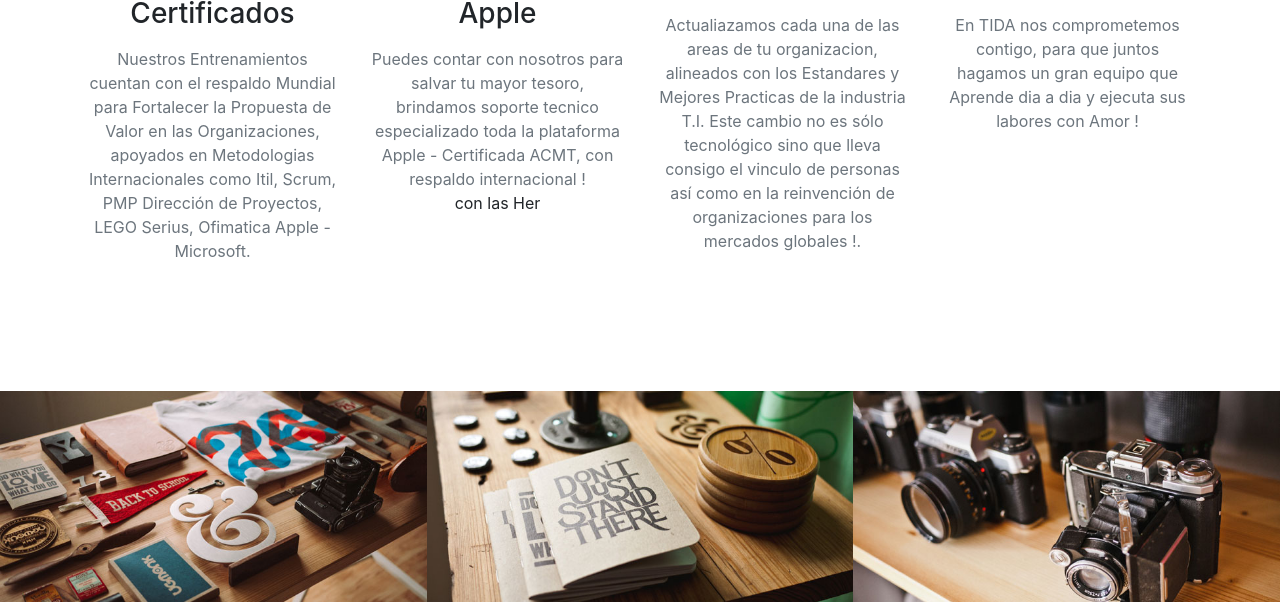
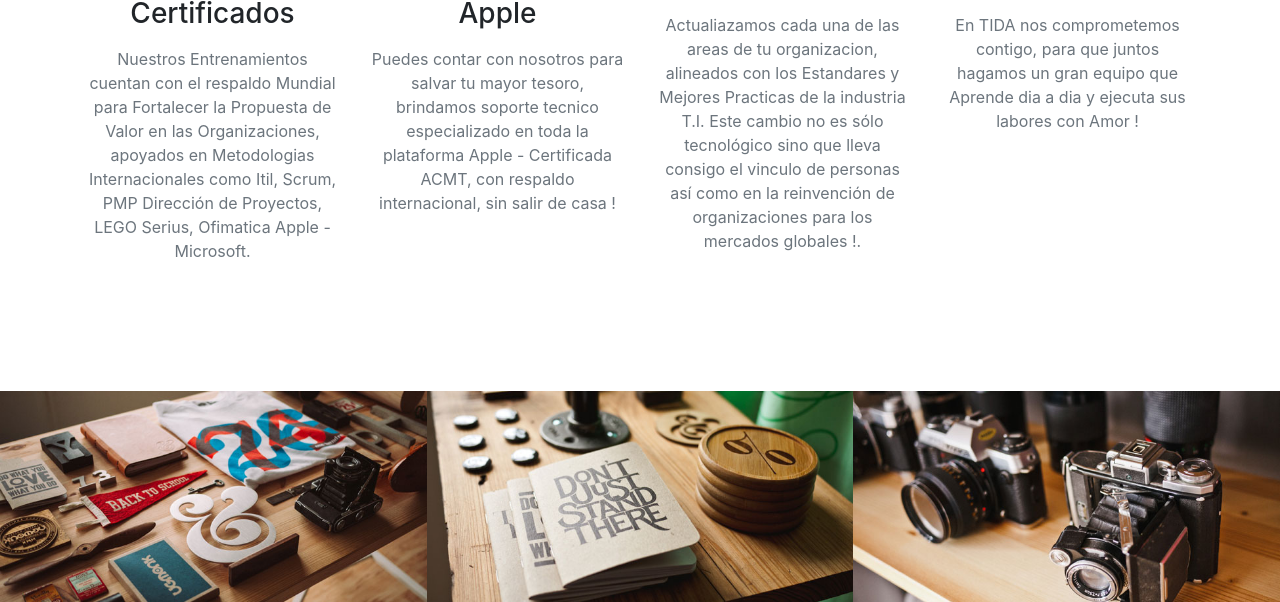
Before and after one commit to worktida/co, a website with bundled scripts: page index.html in a window 1280 px wide. Shown: the part 1739-2341 px from the top of the page. Built offline with nearby package versions, Linux system fonts and the light colour scheme; files whose address does not match are found by name.

Commit message:
Update index.html

```diff
--- a/index.html
+++ b/index.html
@@ -107,8 +107,8 @@
             <div class="service-box mt-5 mx-auto">
               <i class="fas fa-4x fa-paper-plane text-primary mb-3 sr-icon-2"></i>
               <h3 class="mb-3">Help Desk Especializado Apple</h3>
-              <p class="text-muted mb-0">Puedes contar con nosotros para salvar tu mayor tesoro, brindamos soporte tecnico especializado toda la plataforma Apple - Certificada ACMT, con respaldo internacional  !</p>
-            </div>con las Her
+              <p class="text-muted mb-0">Puedes contar con nosotros para salvar tu mayor tesoro, brindamos soporte tecnico especializado en toda la plataforma Apple - Certificada ACMT, con respaldo internacional, sin salir de casa !</p>
+            </div>
           </div>
           <div class="col-lg-3 col-md-6 text-center">
             <div class="service-box mt-5 mx-auto">
```
